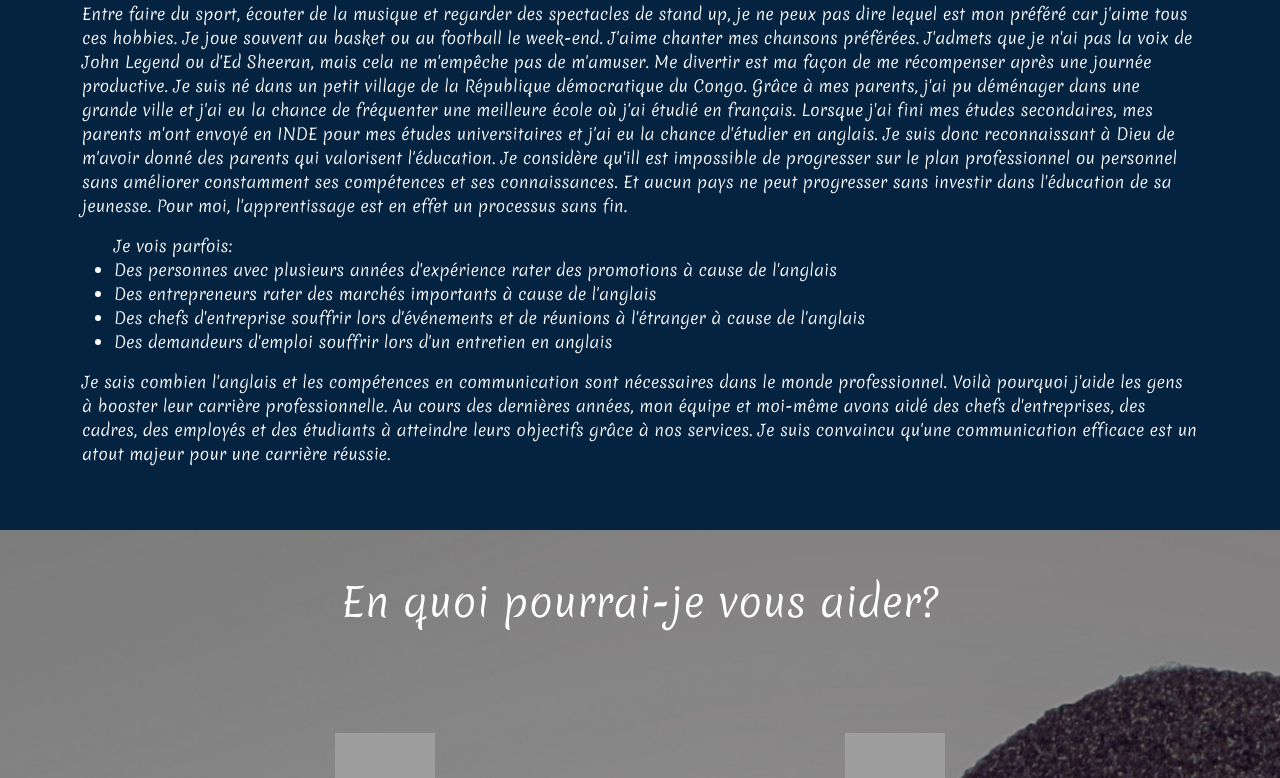
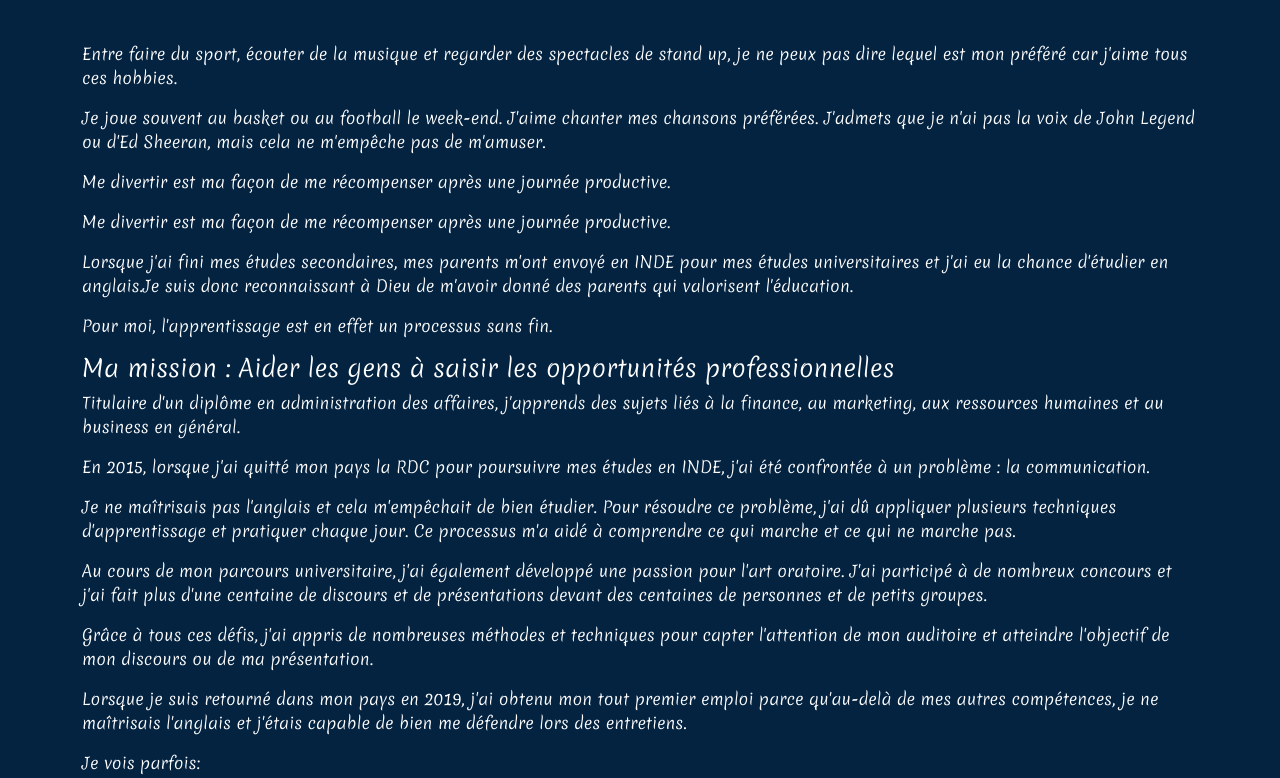
Before and after one commit to mikeaxle/learning-with-patrick, a Nuxt app: page / in a window 1280 px wide. Shown: the part 902-1680 px from the top of the page. Built offline with nearby package versions, Linux system fonts and the light colour scheme; grey boxes are pictures that could not be loaded.

Commit message:
about patrick section with new translations split in paragraphs

```diff
--- /dev/null
+++ b/components/Text.vue
@@ -0,0 +1,159 @@
+<template>
+
+<ul>
+    <li>
+    <input type="checkbox" />
+    <div>W</div>
+  </li>
+  <li>
+    <input type="checkbox" />
+    <div>E</div>
+  </li>
+  <li>
+    <input type="checkbox" />
+    <div>L</div>
+  </li>
+  <li>
+    <input type="checkbox" />
+    <div>C</div>
+  </li>
+  <li>
+    <input type="checkbox" />
+    <div>O</div>
+  </li>
+  <li>
+    <input type="checkbox" />
+    <div>M</div>
+  </li>
+  <li>
+    <input type="checkbox" />
+    <div>E</div>
+  </li>
+
+
+
+  <!-- <li>
+    <input type="checkbox" />
+    <div>P</div>
+  </li>
+  <li>
+    <input type="checkbox" />
+    <div>R</div>
+  </li>
+  <li>
+    <input type="checkbox" />
+    <div>A</div>
+  </li>
+  <li>
+    <input type="checkbox" />
+    <div>T</div>
+  </li>
+  <li>
+    <input type="checkbox" />
+    <div>H</div>
+  </li>
+  <li>
+    <input type="checkbox" />
+    <div>A</div>
+  </li>
+  <li>
+    <input type="checkbox" />
+    <div>M</div>
+  </li> -->
+</ul>
+
+
+</template>
+
+<script>
+export default {
+
+}
+</script>
+
+<style scoped>
+@import url('https://fonts.googleapis.com/css2?family=Poppins:wght@900&display=swap');
+
+/* body {
+  padding: 0;
+  margin: 0;
+  height: 100vh;
+  background: #18191f;
+  font-family: 'Poppins', sans-serif;
+  display: flex;
+  justify-content: center;
+  align-items: center;
+} */
+
+ul {
+  position: relative;
+  display: flex;
+}
+
+li {
+  list-style: none;
+  cursor: pointer;
+}
+
+label {
+  position: relative;
+}
+
+input[type="checkbox"] {
+  position: absolute;
+  opacity: 0;
+  cursor: pointer;
+  height: 50px;
+  width: 50px;
+  z-index: 100;
+}
+
+div {
+  position: relative;
+  height: 50px;
+  width: 50px;
+  background: #18191f;
+  color: #555;
+  display: flex;
+  display: flex;
+  justify-content: center;
+  align-items: center;
+  font-size: 28px;
+  cursor: pointer;
+  margin: 0 4px;
+  border-radius: 20px;
+  box-shadow: -1px -1px 4px rgba(255, 255, 255, 0.05),
+    4px 4px 6px rgba(0, 0, 0, 0.2),
+    inset -1px -1px 4px rgba(255, 255, 255, 0.05),
+    inset 1px 1px 1px rgba(0, 0, 0, 0.1);
+}
+
+/* div:before {
+  content: "";
+  position: absolute;
+  top: 2px;
+  left: 2px;
+  width: 75px;
+  height: 38px;
+  border-top-left-radius: 20px;
+  border-top-right-radius: 20px;
+  background: rgba(255, 255, 255, 0.05);
+} */
+
+input[type="checkbox"]:checked ~ div {
+  box-shadow: inset 0 0 2px rgba(255, 255, 255, 0.05),
+    inset 4px 4px 6px rgba(0, 0, 0, 0.2);
+  color: yellow;
+  text-shadow: 0 0 15px yellow, 0 0 25px yellow;
+  animation: glow 1.5s linear infinite;
+}
+
+@keyframes glow {
+  0% {
+    filter: hue-rotate(0deg);
+  }
+  100% {
+    filter: hue-rotate(360deg);
+  }
+}
+</style>
--- a/locales/fr.json
+++ b/locales/fr.json
@@ -8,15 +8,31 @@
       "contacButtontHover": "Disponible pour vous",
       "ServicesButtomHover": "Nos Services"
     },
-    "description": {
+    "about": {
       "intro": "Qui est Patrick?",
-      "description1": "Entre faire du sport, écouter de la musique et regarder des spectacles de stand up, je ne peux pas dire lequel est mon préféré car j'aime tous ces hobbies. Je joue souvent au basket ou au football le week-end. J'aime chanter mes chansons préférées. J'admets que je n'ai pas la voix de John Legend ou d'Ed Sheeran, mais cela ne m'empêche pas de m'amuser. Me divertir est ma façon de me récompenser après une journée productive. Je suis né dans un petit village de la République démocratique du Congo. Grâce à mes parents, j'ai pu déménager dans une grande ville et j'ai eu la chance de fréquenter une meilleure école où j'ai étudié en français. Lorsque j'ai fini mes études secondaires, mes parents m'ont envoyé en INDE pour mes études universitaires et j'ai eu la chance d'étudier en anglais. Je suis donc reconnaissant à Dieu de m'avoir donné des parents qui valorisent l'éducation. Je considère qu'ill est impossible de progresser sur le plan professionnel ou personnel sans améliorer constamment ses compétences et ses connaissances. Et aucun pays ne peut progresser sans investir dans l'éducation de sa jeunesse. Pour moi, l'apprentissage est en effet un processus sans fin.",
-      "description2": "Je sais combien l'anglais et les compétences en communication sont nécessaires dans le monde professionnel. Voilà pourquoi j'aide les gens à booster leur carrière professionnelle. Au cours des dernières années, mon équipe et moi-même avons aidé des chefs d'entreprises, des cadres, des employés et des étudiants à atteindre leurs objectifs grâce à nos services. Je suis convaincu qu'une communication efficace est un atout majeur pour une carrière réussie.",
-      "bulletIntro": "Je vois parfois:",
-      "bullet1": "Des personnes avec plusieurs années d'expérience rater des promotions à cause de l'anglais",
-      "bullet2": "Des entrepreneurs rater des marchés importants à cause de l'anglais",
-      "bullet3": "Des chefs d'entreprise souffrir lors d'événements et de réunions à l'étranger à cause de l'anglais",
-      "bullet4": "Des demandeurs d'emploi souffrir lors d'un entretien en anglais"
+      "description":{
+        "firstParagraph":"Entre faire du sport, écouter de la musique et regarder des spectacles de stand up, je ne  peux pas dire lequel est mon préféré car j'aime tous ces hobbies.",
+        "secondParagraph":"Je joue souvent au basket ou au football le week-end. J'aime chanter mes chansons préférées. J'admets que je n'ai pas la voix de John Legend  ou d'Ed Sheeran, mais cela ne m'empêche pas de m'amuser.",
+        "thirdParagraph":"Me divertir est ma façon de me récompenser après une journée productive.",
+        "fourthParagraph": "Me divertir est ma façon de me récompenser après une journée productive.",
+        "fifthParagraph":"Lorsque j'ai fini mes études secondaires, mes parents m'ont envoyé en INDE pour mes  études universitaires et j'ai eu la chance d'étudier en anglais.Je suis donc reconnaissant  à Dieu de m'avoir donné des parents qui valorisent l'éducation.",
+        "sixthParagraph":"Je considère qu'il est impossible de progresser sur le plan professionnel ou personnel  sans améliorer constamment ses compétences et ses connaissances. Et aucun pays ne  peut progresser sans investir dans l'éducation de sa jeunesse. ",
+        "seventhParagraph":"Pour moi, l'apprentissage est en effet un processus sans fin.",
+        "titleMission":"Ma mission : Aider les gens à saisir les opportunités professionnelles",
+        "eightParagraph":"Titulaire d'un diplôme en administration des affaires, j'apprends des sujets liés à la finance, au marketing, aux ressources humaines et au business en général.",
+        "ninthParagraph":"En 2015, lorsque j'ai quitté mon pays la RDC pour poursuivre mes études en INDE, j'ai été confrontée à  un problème : la communication.",
+        "tenthParagraph":"Je ne maîtrisais pas l'anglais et cela m'empêchait de bien étudier. Pour résoudre ce problème, j'ai dû appliquer plusieurs techniques d'apprentissage et pratiquer chaque  jour. Ce processus m'a aidé à comprendre ce qui marche et ce qui ne marche pas.",
+        "eleventhParagraph":"Au cours de mon parcours universitaire, j'ai également développé une passion pour l'art oratoire. J'ai  participé à de nombreux concours et j'ai fait plus d'une centaine de discours et de présentations devant  des centaines de personnes et de petits groupes.",
+        "twelvethParagraph":"Grâce à tous ces défis, j'ai appris de nombreuses méthodes et techniques pour capter l'attention de mon  auditoire et atteindre l'objectif de mon discours ou de ma présentation.",
+        "thirteenthParagraph":"Lorsque je suis retourné dans mon pays en 2019, j'ai obtenu mon tout premier emploi parce qu'au-delà  de mes autres compétences, je ne maîtrisais l'anglais et j'étais capable de bien me défendre lors des  entretiens.",
+        "forteenthParagraph":"Je vois parfois:",
+        "bullet1":"Des personnes avec plusieurs années d'expérience rater des promotions à cause de l'anglais",
+        "bullet2":"Des entrepreneurs rater des marchés importants à cause de l'anglais",
+        "bullet3":"Des chefs d'entreprise souffrir lors d'événements et de réunions à l'étranger à cause de l'anglais",
+        "bullet4":"Des demandeurs d'emploi souffrir lors d'un entretien en anglais",
+        "fifteenthParagraph":"Je sais combien l'anglais et les compétences en communication sont nécessaires dans le monde  professionnel.  Voilà pourquoi j'aide les gens à booster leur carrière professionnelle. Je sais combien l'anglais et les compétences en communication sont nécessaires dans le monde  professionnel.  Voilà pourquoi j'aide les gens à booster leur carrière professionnelle",
+        "sixteenthParagraph":"Je suis convaincu qu'une communication efficace est un atout majeur pour une carrière réussie."
+      }
     },
     "services": {
       "intro": "En quoi pourrai-je vous aider?",
--- a/pages/index.vue
+++ b/pages/index.vue
@@ -68,11 +68,36 @@
     <!-- Second section -->
     <div class="text-white about pb-5 pt-5 about" id="about">
       <div class="container">
-        <h1> {{ $t("description.intro") }}</h1>
-        <p>
+        <h1> {{ $t("about.intro") }}</h1>
+        <div class="mt-5">
+          <p>{{ $t("about.description.firstParagraph") }}</p>
+          <p>{{ $t("about.description.secondParagraph") }}</p>
+          <p>{{ $t("about.description.thirdParagraph") }}</p>
+          <p>{{ $t("about.description.fourthParagraph") }}</p>
+          <p>{{ $t("about.description.fifthParagraph") }}</p>
+          <p >{{ $t("about.description.seventhParagraph") }}</p>
+          <h4 class="font-weight-bold" style="">{{ $t("about.description.titleMission") }}</h4>
+          <p>{{ $t("about.description.eightParagraph") }}</p>
+          <p>{{ $t("about.description.ninthParagraph") }}</p>
+          <p>{{ $t("about.description.tenthParagraph") }}</p>
+          <p>{{ $t("about.description.eleventhParagraph") }}</p>
+          <p>{{ $t("about.description.twelvethParagraph") }}</p>
+          <p>{{ $t("about.description.thirteenthParagraph") }}</p>
+          <p>{{ $t("about.description.forteenthParagraph") }}</p>
+        <ul>
+          <li>{{ $t("about.description.bullet1") }}</li>
+          <li>{{ $t("about.description.bullet2") }}</li>
+          <li>{{ $t("about.description.bullet3") }}</li>
+          <li>{{ $t("about.description.bullet4") }}</li>
+        </ul>
+        <p>{{ $t("about.description.fifteenthParagraph") }}</p>
+        <p>{{ $t("about.description.sixteenthParagraph") }}</p>
+        </div>
+
+        <!-- <p>
           {{ $t("description.description1") }}
-        </p>
-        <ul>
+        </p> -->
+        <!-- <ul>
           {{ $t("description.bulletIntro") }}
           <li>
             {{ $t("description.bullet1") }}
@@ -86,10 +111,10 @@
           <li>
             {{ $t("description.bullet4") }}
           </li>
-        </ul>
-        <p>
+        </ul> -->
+        <!-- <p>
           {{ $t("description.description2") }}
-        </p>
+        </p> -->
       </div>
     </div>
     <!-- Third section -->
```
Also changed, not shown: locales/en.json (+24 -8 lines).
